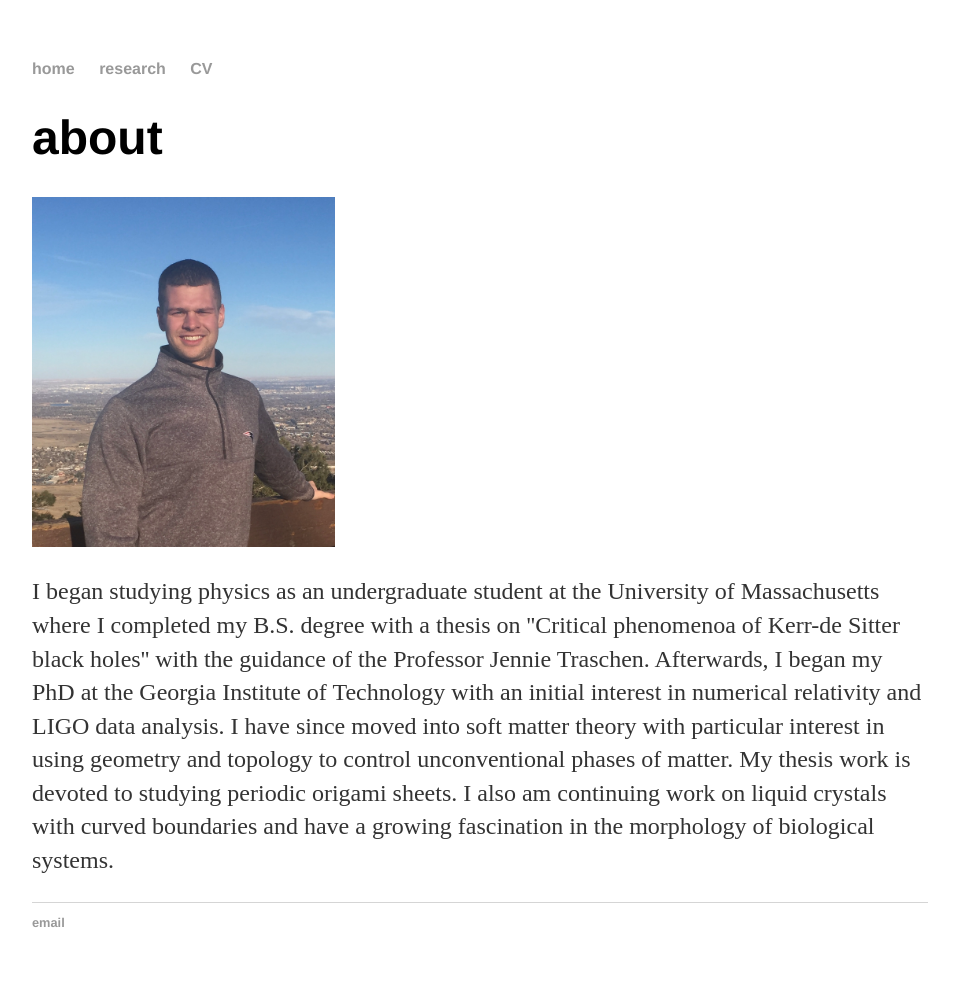
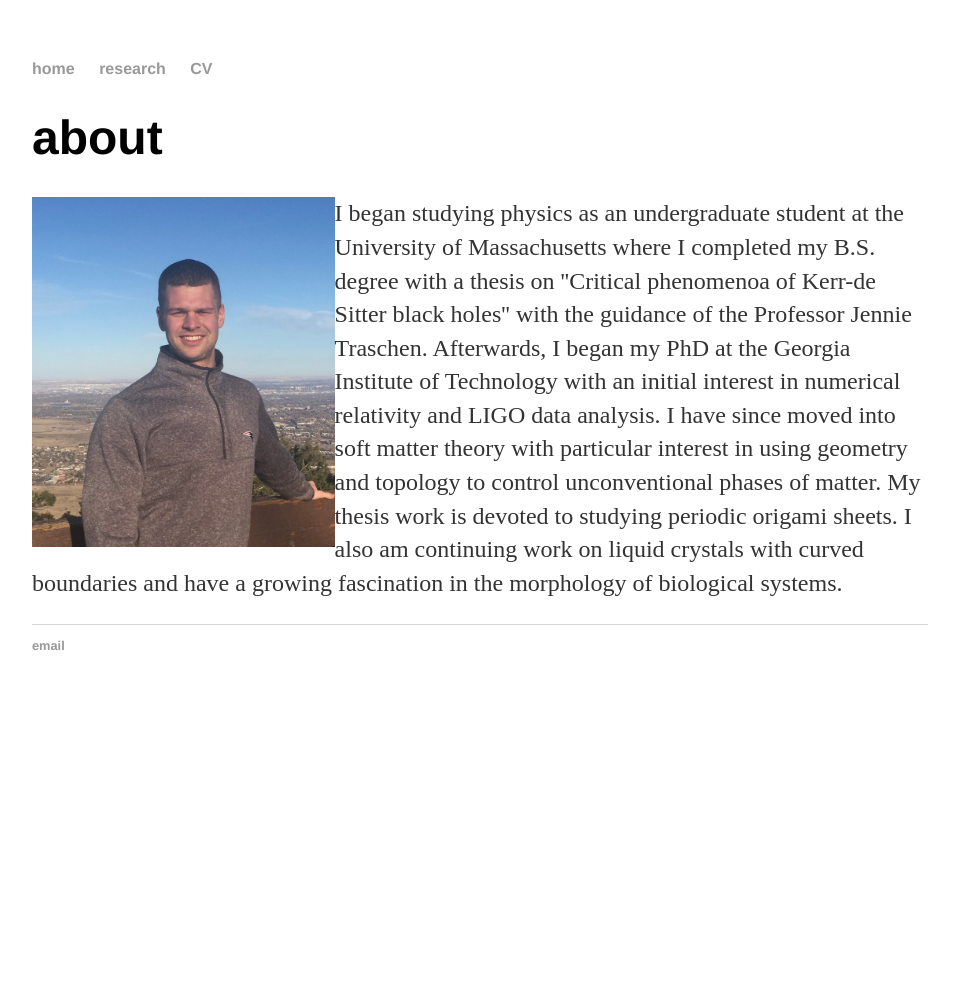
Before and after one commit to jpmcinerney/jpmcinerney.github.io, a Jekyll site: the page built from index.html, in a window 1280 px wide. Shown: the whole page, without its empty margins (160-1119 px from the left). Built offline with Jekyll 4.4.1, drawn with Linux system fonts in a browser that asks for light colours; after the commit the page ends 900 px from its top, so only the background shows below that.

Commit message:
text wrap around portrait

```diff
--- a/index.html
+++ b/index.html
@@ -4,7 +4,7 @@ title: Homepage of James McInerney
 ---
 <div class="about">
 	<h1> about </h1>
-		<img src="assets/img/portrait.jpeg" alt="James McInerney's portrait" style="width:400;height:350px;"></img>
+		<img src="assets/img/portrait.jpeg" alt="James McInerney's portrait" style="width:400;height:350px;" align="left" />
 		<p>
 		I began studying physics as an undergraduate student at the University of Massachusetts where I completed my B.S. degree with a thesis on ''Critical phenomenoa of Kerr-de Sitter black holes'' with the guidance of the Professor Jennie Traschen.
 		Afterwards, I began my PhD at the Georgia Institute of Technology with an initial interest in numerical relativity and LIGO data analysis.
```
